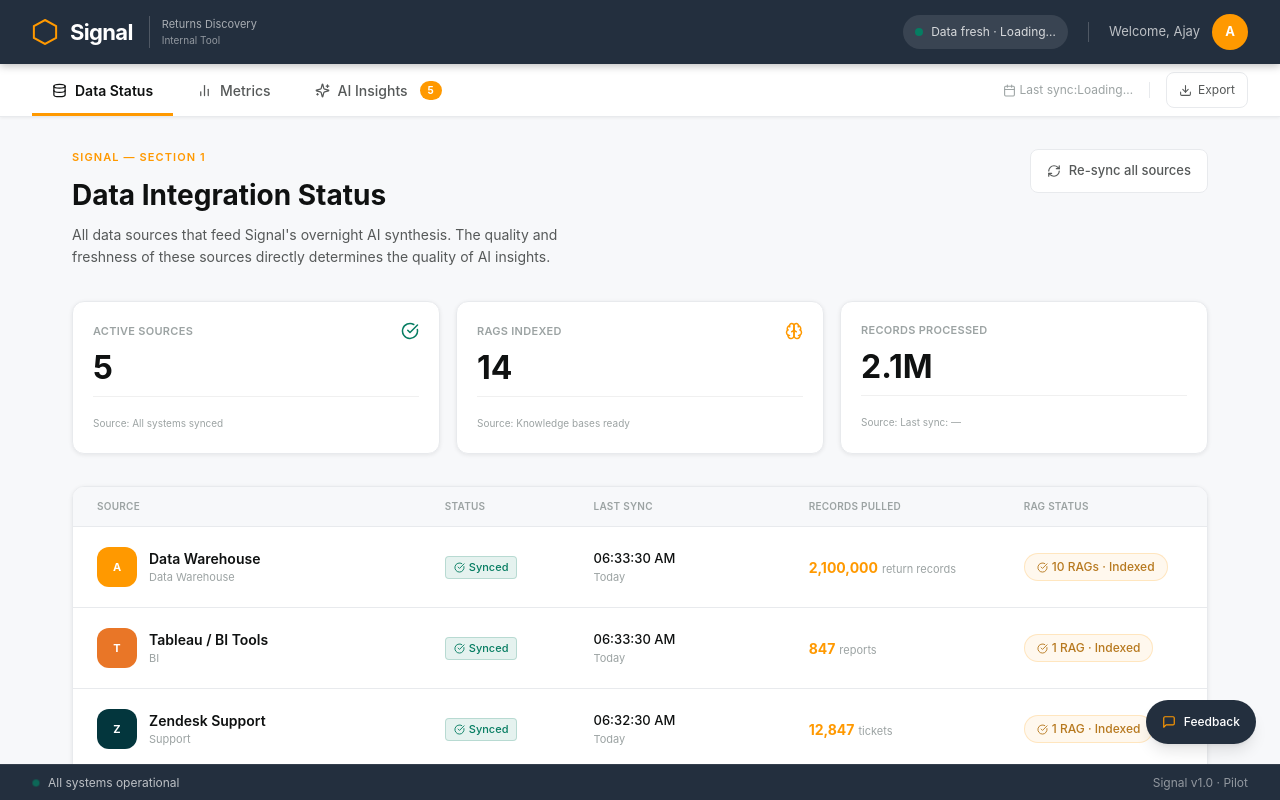
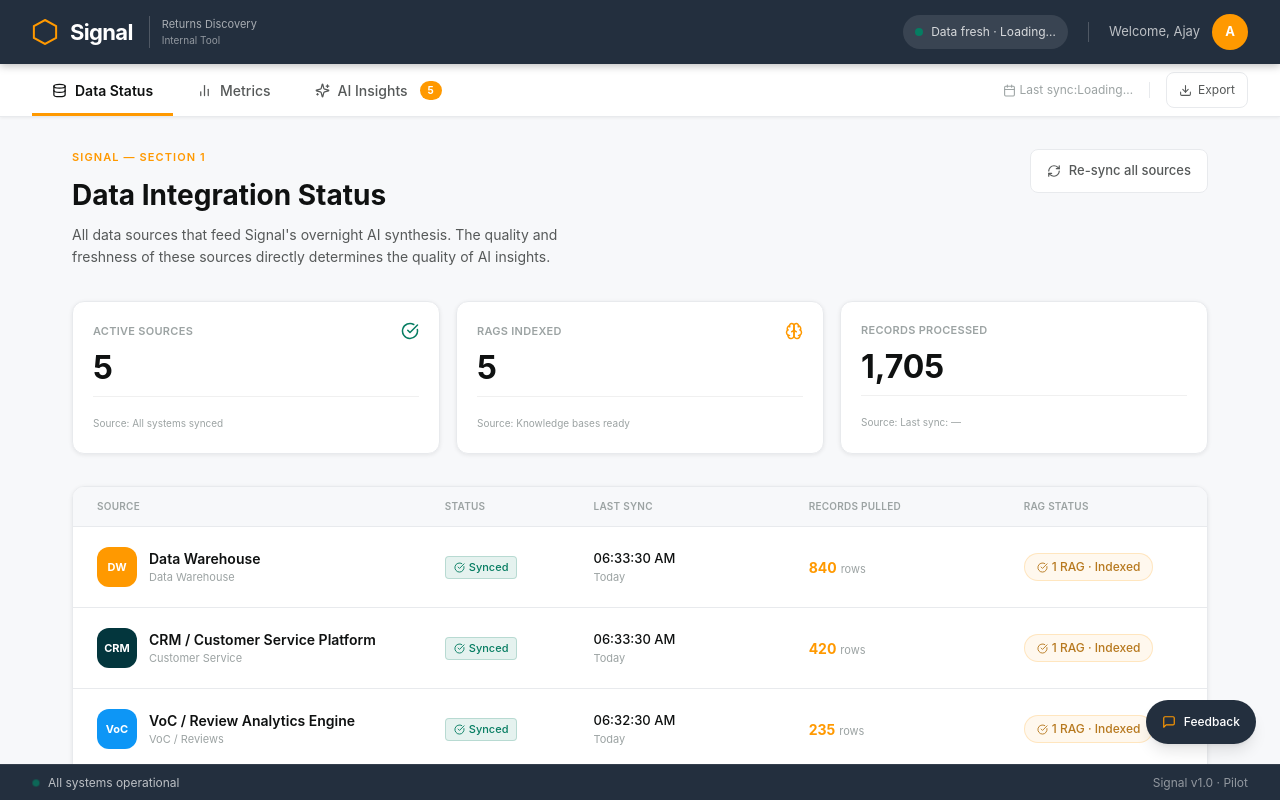
Before and after one commit to reagleai/signal, a React (Vite) app: page / in a window 1280 px wide. Built offline with nearby package versions, Linux system fonts and the light colour scheme.

Commit message:
Update Data Status baseline data and AI Insights dynamic headers

```diff
--- a/src/components/sections/AIInsights.jsx
+++ b/src/components/sections/AIInsights.jsx
@@ -87,8 +87,8 @@ export default function AIInsights() {
 
     const summary = lastKnownData?.summary || state.lastSyncInfo || {
         activeSources: 5,
-        ragIndexed: 14,
-        recordsProcessed: '47,832'
+        ragIndexed: 5,
+        recordsProcessed: '1,705'
     }
 
     const confColor = (v) => v >= 85 ? '#067D62' : v >= 70 ? '#B7791F' : '#C0392B'
@@ -103,7 +103,7 @@ export default function AIInsights() {
                         <div className="text-[10px] sm:text-[11px] font-semibold uppercase tracking-widest text-[#FF9900] mb-2">SIGNAL — SECTION 3</div>
                         <h1 className="text-[22px] sm:text-[28px] font-bold text-[#0F1111]">AI Insights</h1>
                         <p className="text-[13px] sm:text-[14px] text-[#565959] mt-2 leading-relaxed max-w-[560px]">
-                            5 problems synthesized by Signal's Master PM Node from {summary.recordsProcessed} return events and {summary.ragIndexed} knowledge bases. Confidence scores and groundedness validated by LLM Judge nodes.
+                            {hasData ? `${masterProblems.length} high potential problem${masterProblems.length !== 1 ? 's' : ''}` : 'High potential problems'} identified and synthesized by Signal's Master PM Node from {summary.activeSources || 5} data sources and {summary.ragIndexed || 5} knowledge bases. Confidence scores and groundedness validated by LLM Judge nodes.
                         </p>
                     </div>
 
@@ -111,7 +111,7 @@ export default function AIInsights() {
                     <div className="flex flex-col sm:flex-row sm:items-center justify-between gap-3 mt-3 mb-6">
                         <div className="flex items-center gap-2">
                             <Calendar size={14} className="text-[#FF9900]" />
-                            <span className="text-[12px] sm:text-[13px] text-[#565959]">Insights generated from: {rangeLabel} data · {summary.recordsProcessed} events</span>
+                            <span className="text-[12px] sm:text-[13px] text-[#565959]">Insights generated from: {rangeLabel || 'Unknown'} data</span>
                         </div>
                         <button
                             onClick={handleAnalyze}
--- a/src/components/sections/DataStatus.jsx
+++ b/src/components/sections/DataStatus.jsx
@@ -102,8 +102,8 @@ export default function DataStatus() {
 
     const summary = state.lastSyncInfo || {
         activeSources: 5,
-        ragIndexed: 14,
-        recordsProcessed: '2.1M',
+        ragIndexed: 5,
+        recordsProcessed: '1,705',
         lastGlobalSyncTime: '—',
         lastGlobalSyncTimeRaw: null
     }
--- a/src/data/mockData.js
+++ b/src/data/mockData.js
@@ -6,84 +6,84 @@
 
 export const integrations = [
     {
-        id: 1,
+        id: "returns",
         name: "Data Warehouse",
         shortName: "DW",
         iconBg: "#FF9900",
-        iconInitial: "A",
+        iconInitial: "DW",
         status: "synced",
         lastSyncTime: "06:33:30 AM",
         lastSyncDate: "Today",
         coveragePeriod: "Feb 22 – Feb 28, 2025",
-        recordsPulled: "2,100,000",
-        recordsUnit: "return records",
-        ragStatus: "indexed",
-        ragCount: 10,
+        recordsPulled: "840",
+        recordsUnit: "rows",
+        ragStatus: "Indexed",
+        ragCount: 1,
         category: "Data Warehouse"
     },
     {
-        id: 2,
-        name: "Tableau / BI Tools",
-        shortName: "BI",
-        iconBg: "#E97627",
-        iconInitial: "T",
+        id: "crm",
+        name: "CRM / Customer Service Platform",
+        shortName: "CRM",
+        iconBg: "#03363D",
+        iconInitial: "CRM",
         status: "synced",
         lastSyncTime: "06:33:30 AM",
         lastSyncDate: "Today",
         coveragePeriod: "Feb 22 – Feb 28, 2025",
-        recordsPulled: "847",
-        recordsUnit: "reports",
-        ragStatus: "indexed",
+        recordsPulled: "420",
+        recordsUnit: "rows",
+        ragStatus: "Indexed",
         ragCount: 1,
-        category: "BI"
+        category: "Customer Service"
     },
     {
-        id: 3,
-        name: "Zendesk Support",
-        shortName: "ZD",
-        iconBg: "#03363D",
-        iconInitial: "Z",
+        id: "reviews",
+        name: "VoC / Review Analytics Engine",
+        shortName: "VoC",
+        iconBg: "#0D96F6",
+        iconInitial: "VoC",
         status: "synced",
         lastSyncTime: "06:32:30 AM",
         lastSyncDate: "Today",
         coveragePeriod: "Feb 22 – Feb 28, 2025",
-        recordsPulled: "12,847",
-        recordsUnit: "tickets",
-        ragStatus: "indexed",
+        recordsPulled: "235",
+        recordsUnit: "rows",
+        ragStatus: "Indexed",
         ragCount: 1,
-        category: "Support"
+        category: "VoC / Reviews"
     },
     {
-        id: 4,
-        name: "App Store Reviews",
-        shortName: "AS",
-        iconBg: "#0D96F6",
-        iconInitial: "A",
+        id: "fraud",
+        name: "Fraud & Abuse Risk Engine",
+        shortName: "FR",
+        iconBg: "#C0392B",
+        iconInitial: "FR",
         status: "synced",
         lastSyncTime: "06:32:30 AM",
         lastSyncDate: "Today",
         coveragePeriod: "Feb 22 – Feb 28, 2025",
-        recordsPulled: "4,203",
-        recordsUnit: "reviews",
-        ragStatus: "indexed",
+        recordsPulled: "95",
+        recordsUnit: "rows",
+        ragStatus: "Indexed",
         ragCount: 1,
-        category: "Reviews"
+        category: "Fraud & Risk"
     },
     {
-        id: 5,
-        name: "Productboard",
-        shortName: "PB",
+        id: "nps",
+        name: "Post Return NPS",
+        shortName: "NPS",
         iconBg: "#8B5CF6",
-        iconInitial: "P",
+        iconInitial: "NPS",
         status: "synced",
         lastSyncTime: "06:33:30 AM",
         lastSyncDate: "Today",
         coveragePeriod: "Feb 22 – Feb 28, 2025",
-        recordsPulled: "284",
-        recordsUnit: "requests",
-        ragStatus: "indexed",
+        recordsPulled: "115",
+        recordsUnit: "rows",
+        ragStatus: "Indexed",
         ragCount: 1,
-        category: "Product"
+        category: "NPS Boards"
     }
 ]
 
```
